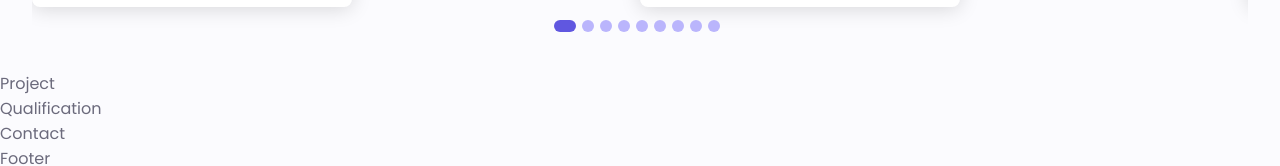
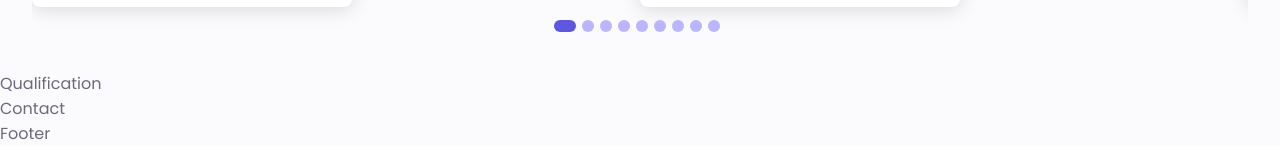
Before and after one commit to FabKaiz/portfolio-react, a React (Create React App) app: page / in a window 1280 px wide. Shown: the part 2660-2826 px from the top of the page. Built offline with nearby package versions, Linux system fonts and the light colour scheme.

Commit message:
removed useless files

```diff
--- a/src/App.js
+++ b/src/App.js
@@ -19,7 +19,6 @@ function App() {
       <About />
       <RecentWork />
       <Portfolio />
-      <Project />
       <Qualification />
       <Contact />
       <Footer />
--- a/src/container/Project/Project.jsx
+++ /dev/null
@@ -1,11 +0,0 @@
-import React from 'react'
-
-import './Project.scss';
-
-const Project = () => {
-  return (
-    <div>Project</div>
-  )
-}
-
-export default Project
```
Also changed, not shown: src/container/Project/Project.scss (deleted).
